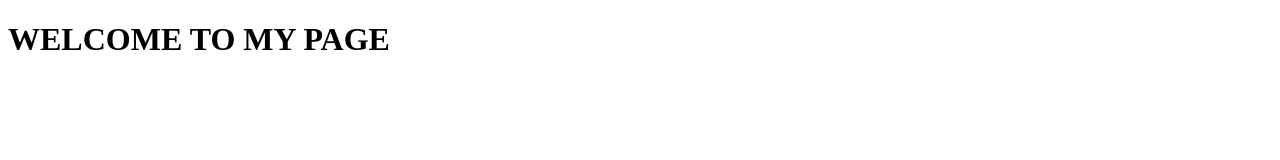
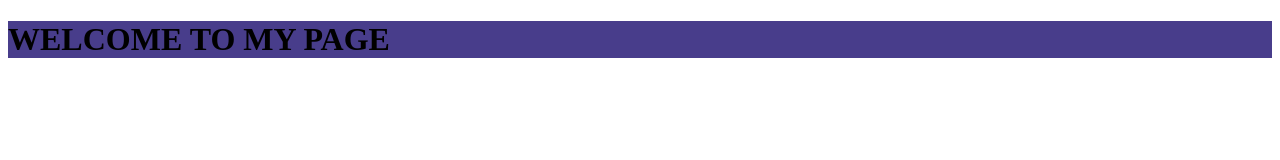
Before and after one commit to hazvyg/first-app, a plain HTML site: page index.html in a window 1280 px wide. Drawn offline with Linux system fonts and the light colour scheme.

Commit message:
corrected css

```diff
--- a/index.html
+++ b/index.html
@@ -3,7 +3,7 @@
 <head>
     <meta charset="UTF-8">
     <meta name="viewport" content="width=device-width, initial-scale=1.0">
-    <link rel="src/style.css"/>
+    <link rel="stylesheet" href="style.css">
     <title>Document</title>
 
 </head>
--- a/src/style.css
+++ b/src/style.css
@@ -1,3 +1,3 @@
-body{
+h1{
     background-color: darkslateblue;
 }
```
